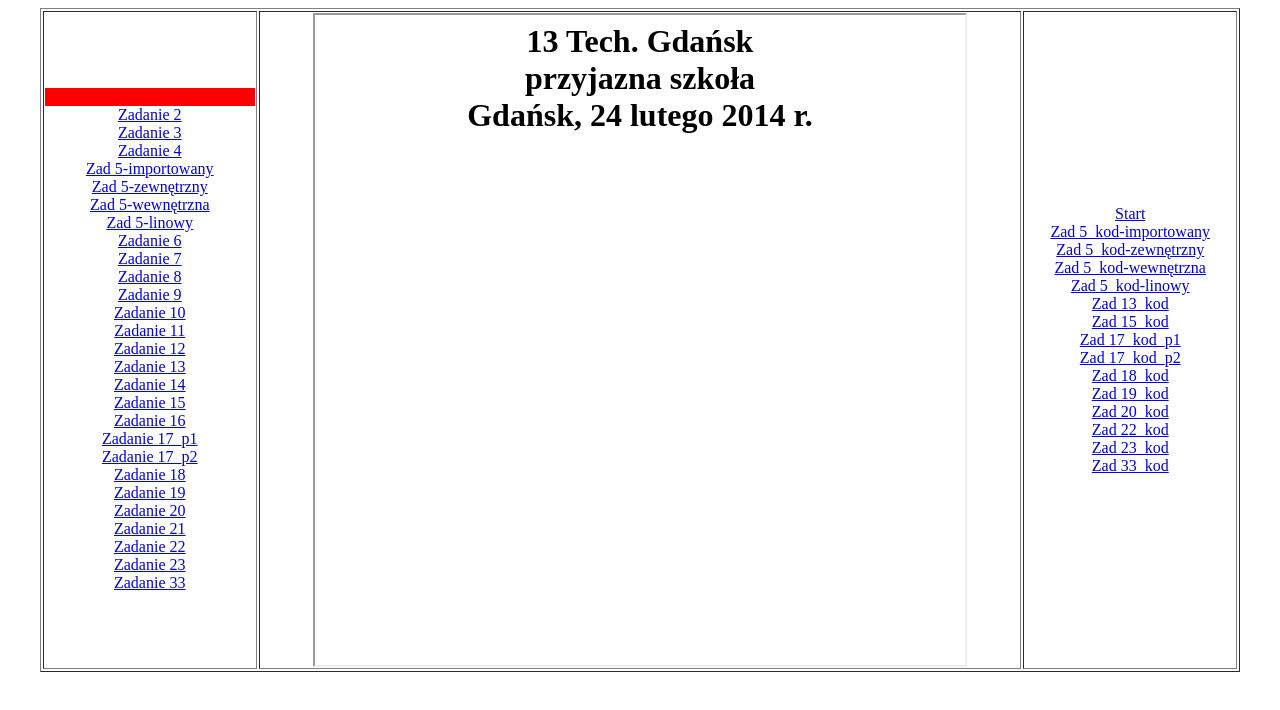
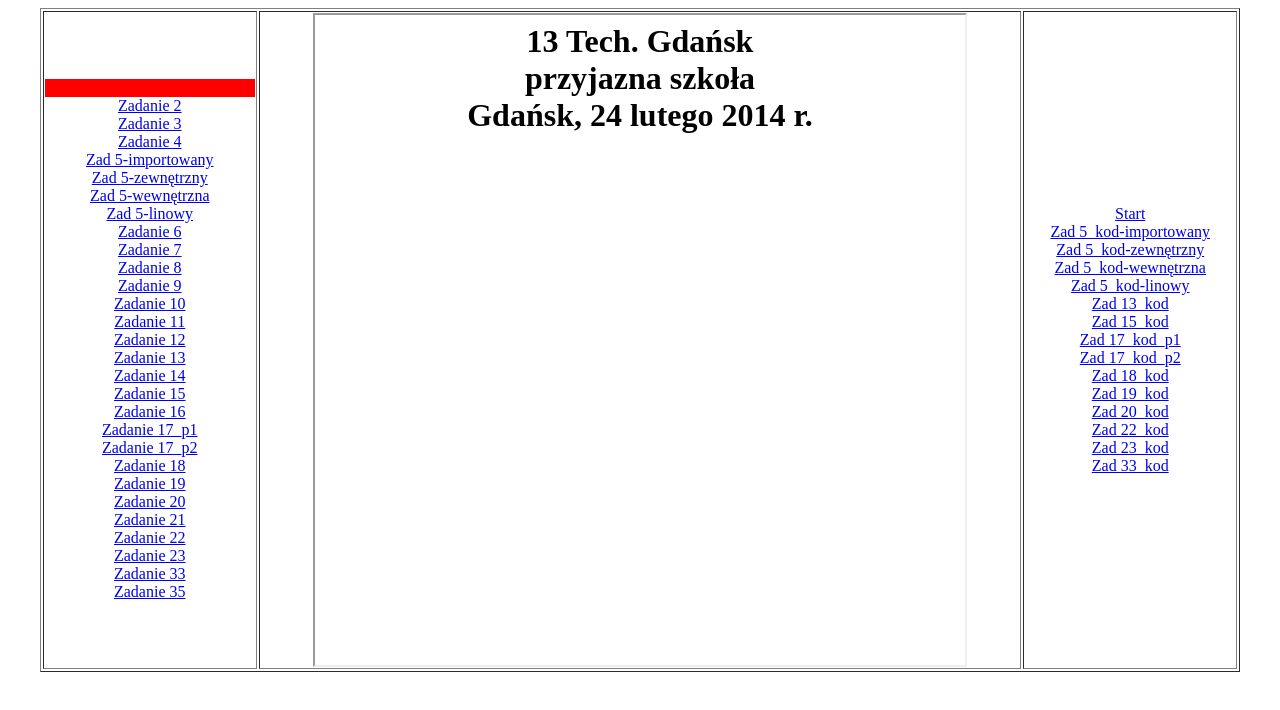
Before and after one commit to Kasia270/CSS, a plain HTML site: page index.html in a window 1280 px wide. Drawn offline with Linux system fonts and the light colour scheme.

Commit message:
Update index.html

```diff
--- a/index.html
+++ b/index.html
@@ -62,6 +62,8 @@
 <br>
 <a href="zadanie33_Wasilewska.html" target="strony">Zadanie 33</a>
 <br>
+<a href="zadanie35_Wasilewska.html" target="strony">Zadanie 35</a>
+<br>
 </td>
 </ul>
 <td align=center><iframe width=650 height=650 name="strony" src="start.html" border="0"></iframe>
```
